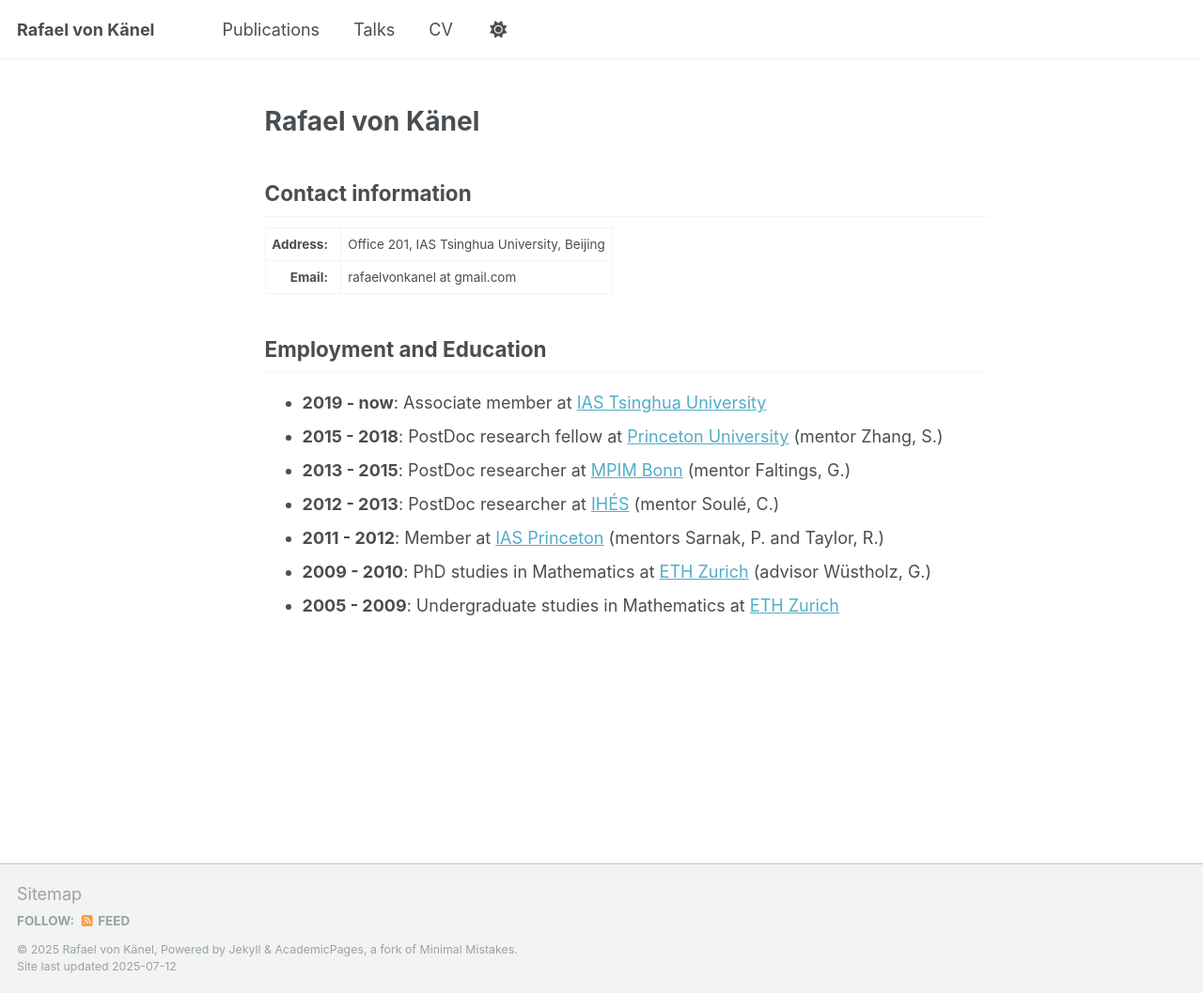
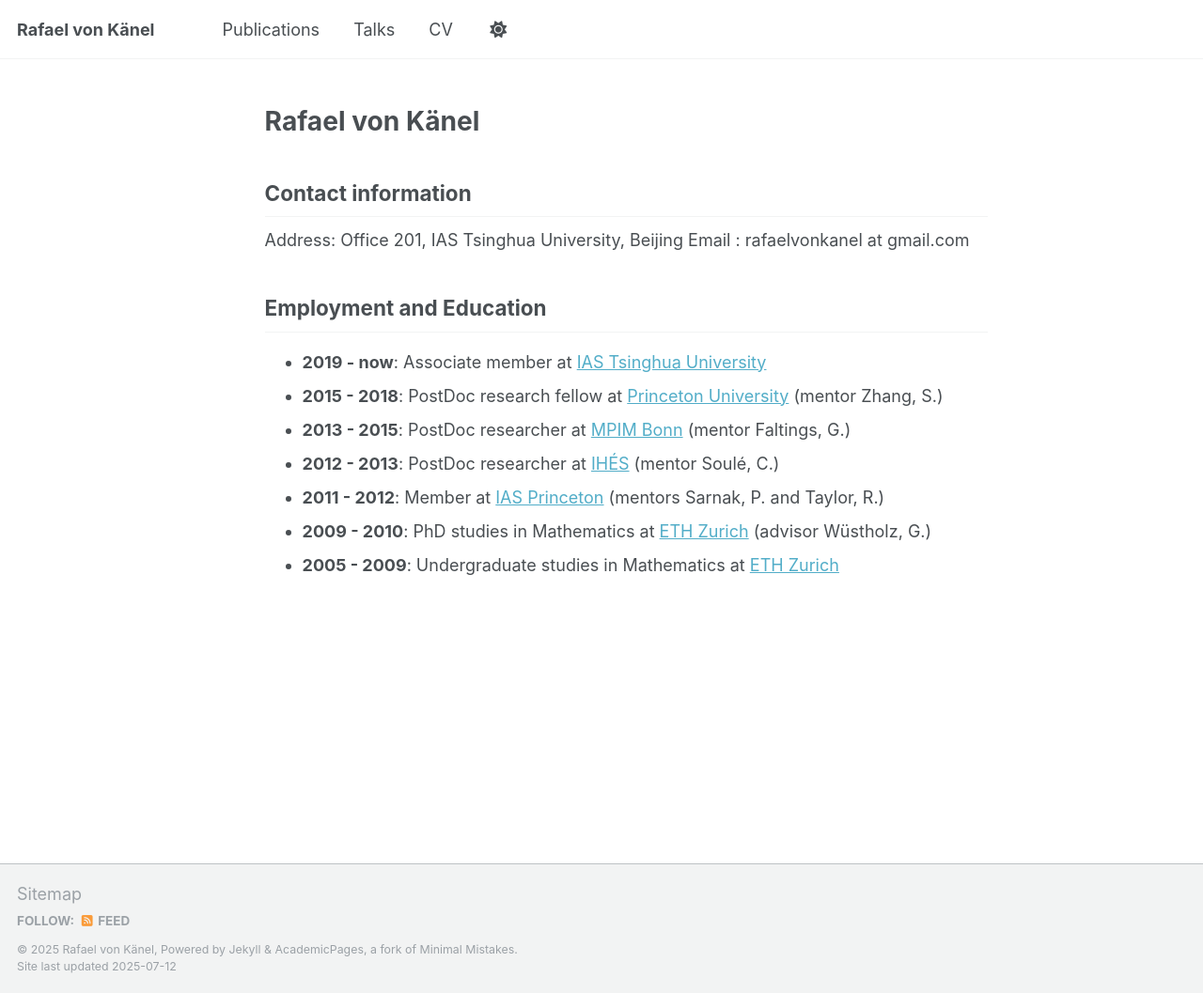
Before and after one commit to rafaelvonkanel/rafaelvonkanel.github.io, a Jekyll site: the page built from _pages/about.md, in a window 1280 px wide and 1057 px high. Shown: the whole window at 94% size. Built offline with Jekyll 4.4.1, drawn with Linux system fonts in a browser that asks for light colours; a script that is not in the unit is left out.

Commit message:
Update about.md

```diff
--- a/_pages/about.md
+++ b/_pages/about.md
@@ -13,16 +13,8 @@ redirect_from:
 
 ## Contact information
 
-<table style="border-collapse: collapse; width: auto;">
-  <tr>
-    <td style="text-align: right; font-weight: bold; padding-right: 1em; white-space: nowrap;">Address:</td>
-    <td style="text-align: left;">Office 201, IAS Tsinghua University, Beijing</td>
-  </tr>
-  <tr>
-    <td style="text-align: right; font-weight: bold; padding-right: 1em; white-space: nowrap;">Email:</td>
-    <td style="text-align: left;">rafaelvonkanel at gmail.com</td>
-  </tr>
-</table>
+Address: Office 201, IAS Tsinghua University, Beijing
+Email    : rafaelvonkanel at gmail.com
 
 ## Employment and Education
 - **2019 - now**: Associate member at [IAS Tsinghua University](https://www.ias.tsinghua.edu.cn/en/)
```
